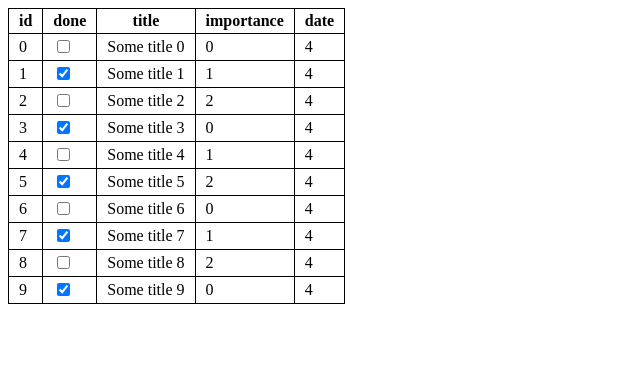
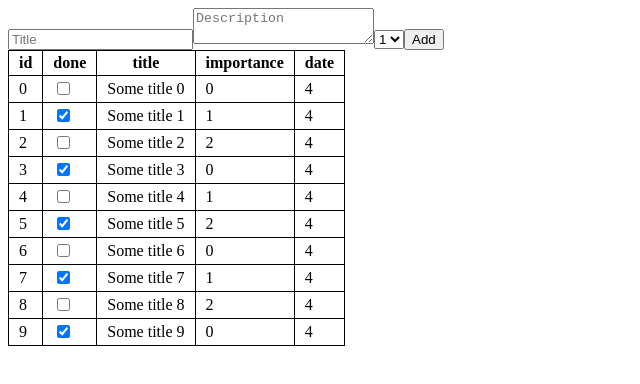
Before and after one commit to kulikmaxim/todo-list-react, a React (Create React App) app: page / in a window 1280 px wide. Shown: the top 384 px of the page, without its empty margins (0-640 px from the left). Built offline with nearby package versions, Linux system fonts and the light colour scheme.

Commit message:
implemented simple form component

```diff
--- a/src/components/App/App.js
+++ b/src/components/App/App.js
@@ -1,5 +1,6 @@
 import React, { Component } from 'react';
 import Table from '../Table';
+import Form from '../Form';
 import { getItems } from '../../utils/apiWrapper';
 
 class App extends Component {
@@ -12,9 +13,19 @@ class App extends Component {
         getItems().then((items) => this.setState({ items }));
     }
 
+    addTask(item) {
+        this.setState({
+            items: [
+                item,
+                ...this.state.items
+            ]
+        });
+    }
+
     render() {
         return (
             <div>
+                <Form onAdd={this.addTask.bind(this)} />
                 <Table items={this.state.items} />
             </div>
         );
--- /dev/null
+++ b/src/components/Form/Form.js
@@ -0,0 +1,37 @@
+import React, { Component } from 'react';
+
+class Form extends Component {
+    handleSubmit(ev) {
+        ev.preventDefault();
+        let item = {
+            id: Date.now(),
+            done: false,
+            title: this.refs.title.value,
+            description: this.refs.description.value,
+            importance: this.refs.importance.value,
+            date: new Date(),
+        }
+
+        if (this.refs.title.value) {
+            this.props.onAdd(item);
+            ev.target.reset();
+        }
+    }
+
+    render() {
+        return (
+            <form onSubmit={this.handleSubmit.bind(this)}>
+                <input ref="title" placeholder="Title" />
+                <textarea ref="description" placeholder="Description" />
+                <select ref="importance">
+                    <option value="1">1</option>
+                    <option value="2">2</option>
+                    <option value="3">3</option>
+                </select>
+                <button>Add</button>
+            </form>
+        );
+    }
+}
+
+export default Form;
--- /dev/null
+++ b/src/components/Form/index.js
@@ -0,0 +1,3 @@
+import Form from './Form';
+
+export default Form;
```
